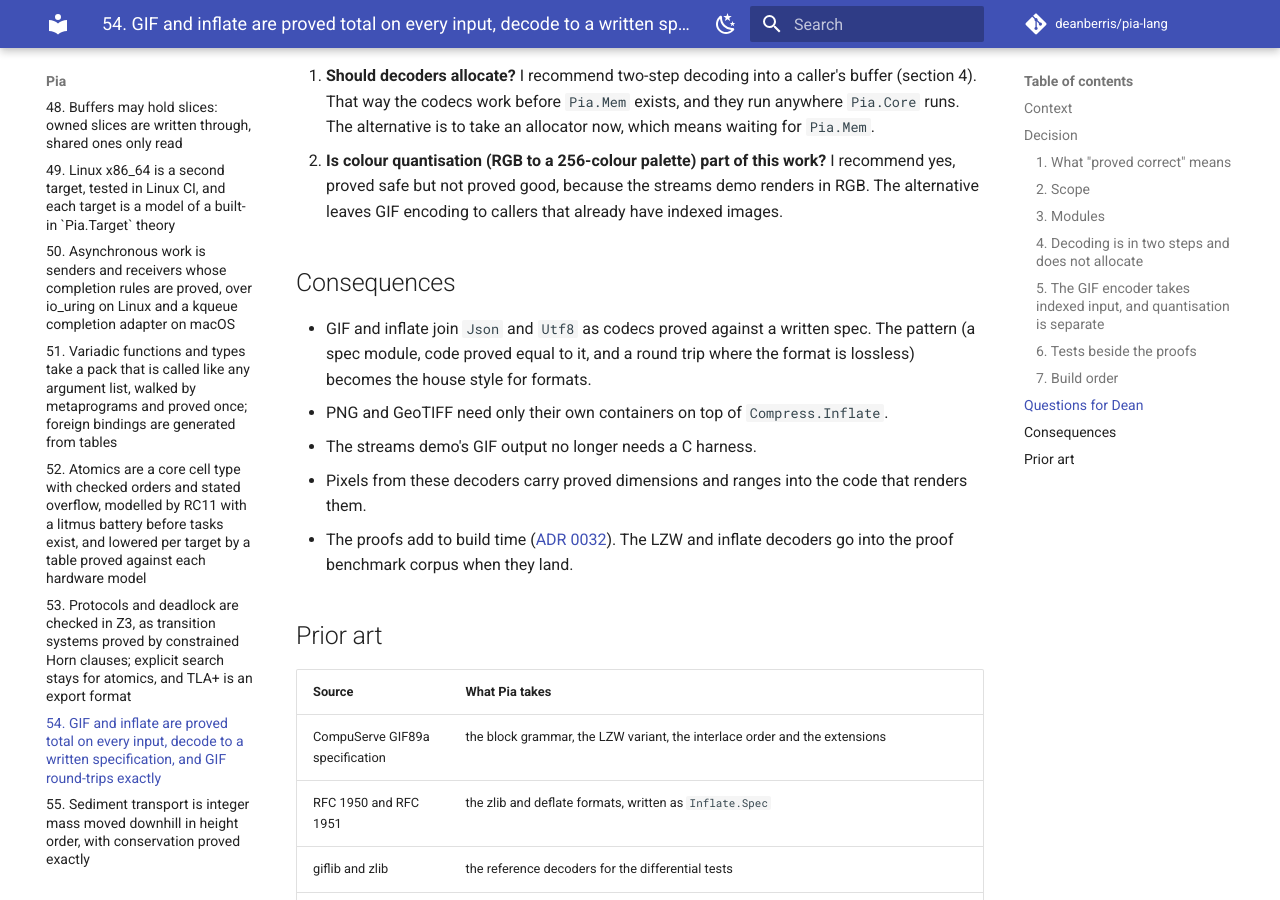
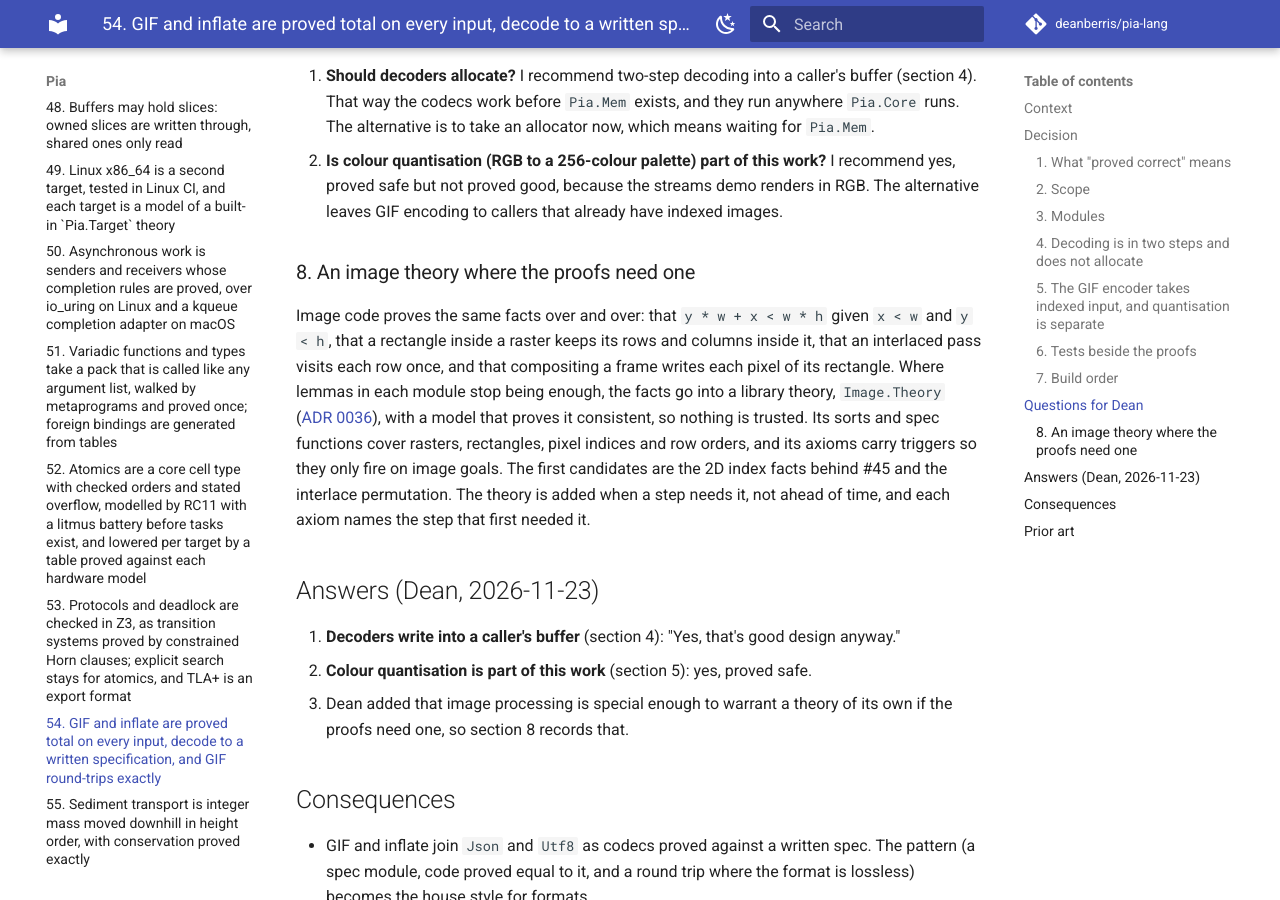
Before and after one commit to deanberris/pia-lang, an MkDocs documentation site: the page built from docs/adr/0054-proved-gif-and-inflate-codecs.md, in a window 1280 px wide and 900 px high, scrolled down 5615 px. Built offline with MkDocs 1.6.1 and Material for MkDocs 9.7.7, drawn with Linux system fonts in a browser that asks for light colours; comment, search, counter and statistics services are not loaded; some of the changed text lies outside the part shown.

Commit message:
Accept ADR 0054 (GIF and inflate codecs) with Dean's answers (#317)
Claude-Session: https://claude.ai/code/session_01SkMSau4qvmP4yP9AaSp77Y

Co-authored-by: Claude <noreply@anthropic.com>

```diff
--- a/docs/adr/0054-proved-gif-and-inflate-codecs.md
+++ b/docs/adr/0054-proved-gif-and-inflate-codecs.md
@@ -2,7 +2,7 @@
 
 Date: 2026-11-23
 
-Status: Proposed
+Status: Accepted (Dean, 2026-11-23), with his answers to both questions, recorded at the end.
 
 ## Context
 
@@ -115,6 +115,16 @@ Each step is one issue and one pull request, prototyped in the REPL first:
 1. **Should decoders allocate?** I recommend two-step decoding into a caller's buffer (section 4). That way the codecs work before `Pia.Mem` exists, and they run anywhere `Pia.Core` runs. The alternative is to take an allocator now, which means waiting for `Pia.Mem`.
 2. **Is colour quantisation (RGB to a 256-colour palette) part of this work?** I recommend yes, proved safe but not proved good, because the streams demo renders in RGB. The alternative leaves GIF encoding to callers that already have indexed images.
 
+### 8. An image theory where the proofs need one
+
+Image code proves the same facts over and over: that `y * w + x < w * h` given `x < w` and `y < h`, that a rectangle inside a raster keeps its rows and columns inside it, that an interlaced pass visits each row once, and that compositing a frame writes each pixel of its rectangle. Where lemmas in each module stop being enough, the facts go into a library theory, `Image.Theory` ([ADR 0036](0036-library-theories.md)), with a model that proves it consistent, so nothing is trusted. Its sorts and spec functions cover rasters, rectangles, pixel indices and row orders, and its axioms carry triggers so they only fire on image goals. The first candidates are the 2D index facts behind #45 and the interlace permutation. The theory is added when a step needs it, not ahead of time, and each axiom names the step that first needed it.
+
+## Answers (Dean, 2026-11-23)
+
+1. **Decoders write into a caller's buffer** (section 4): "Yes, that's good design anyway."
+2. **Colour quantisation is part of this work** (section 5): yes, proved safe.
+3. Dean added that image processing is special enough to warrant a theory of its own if the proofs need one, so section 8 records that.
+
 ## Consequences
 
 - GIF and inflate join `Json` and `Utf8` as codecs proved against a written spec. The pattern (a spec module, code proved equal to it, and a round trip where the format is lossless) becomes the house style for formats.
```
Also changed, not shown: docs/adr/README.md (+1 -1 lines).
